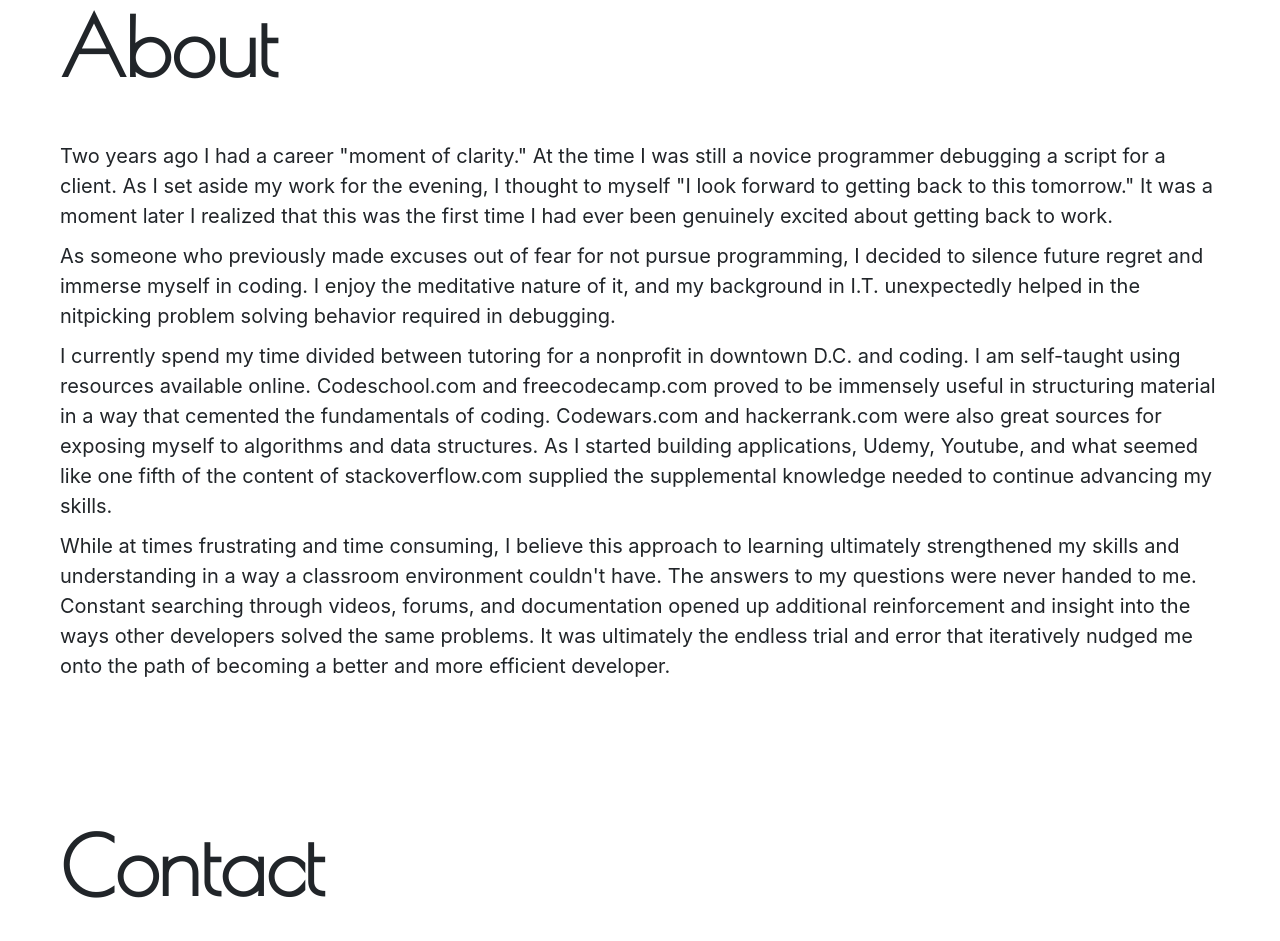
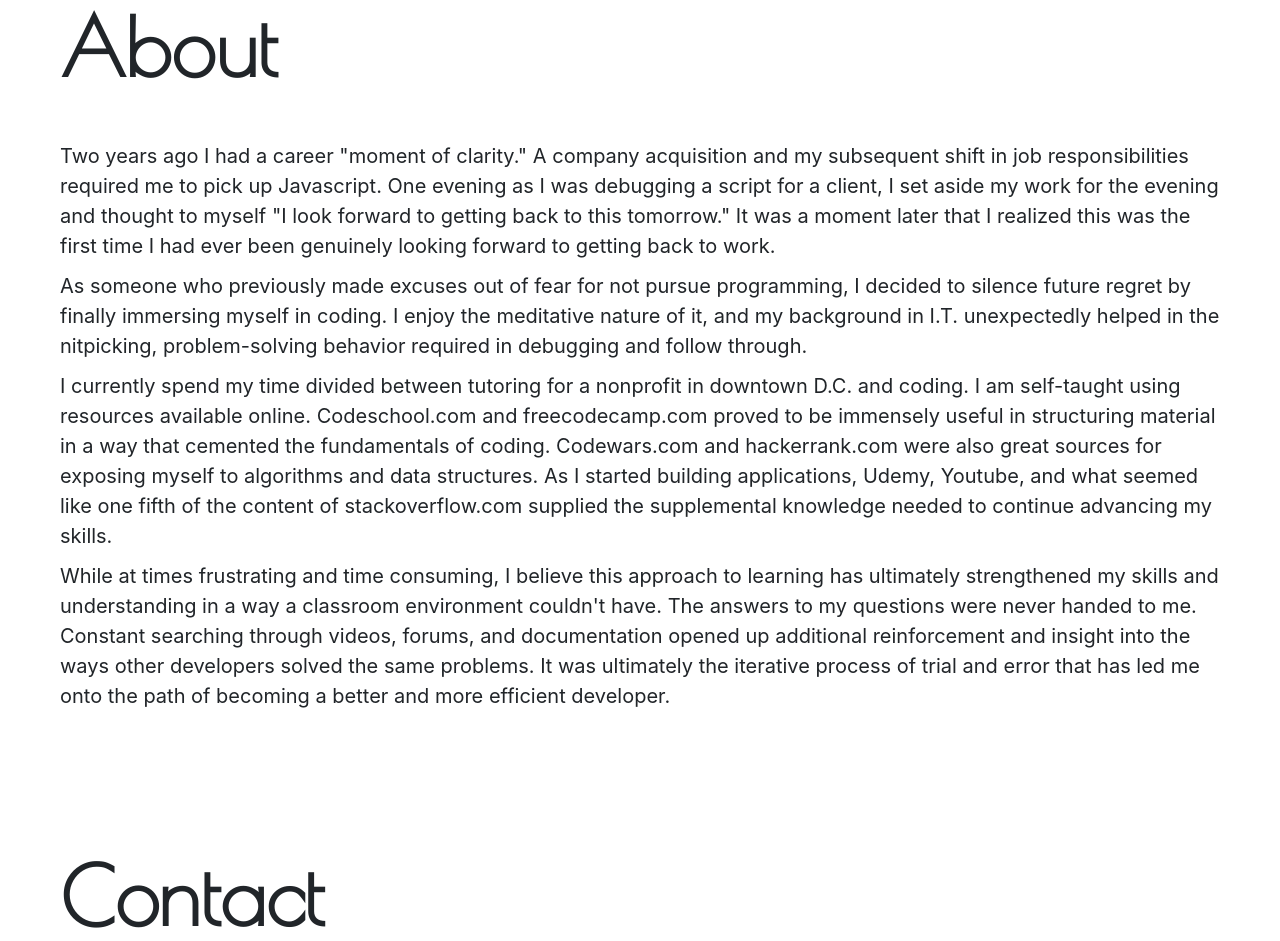
Before and after one commit to koutron/portfolio, a plain HTML site: page index.html in a window 1280 px wide. Shown: the part 4970-5911 px from the top of the page. Drawn offline with nearby package versions, Linux system fonts and the light colour scheme.

Commit message:
About changes

```diff
--- a/index.html
+++ b/index.html
@@ -288,22 +288,22 @@
 <!----------------------------------------------------------------------------------------------------------------->
 <div id="about" class="anchor-padding">
 <h1 class="section"></a>About</h1>
-<p style="margin-top: 50px">Two years ago I had a career "moment of clarity."  At the time
-  I was still a novice programmer debugging a script for a client.  As I set aside my work for the evening, I thought
-  to myself "I look forward to getting back to this tomorrow."  It was a moment later I realized that this was the first time I had
-  ever been genuinely excited about getting back to work.</p>
+<p style="margin-top: 50px">Two years ago I had a career "moment of clarity."  A company acquisition and my subsequent shift in job responsibilities
+  required me to pick up Javascript.  One evening as I was debugging a script for a client, I set aside my work for the evening and thought
+  to myself "I look forward to getting back to this tomorrow."  It was a moment later that I realized this was the first time I had ever been genuinely looking
+  forward to getting back to work.</p>
 
-<p>As someone who previously made excuses out of fear for not pursue programming, I decided to silence future regret and immerse
-  myself in coding.  I enjoy the meditative nature of it, and my background in I.T. unexpectedly helped in the nitpicking problem solving
- behavior required in debugging.</p>
+<p>As someone who previously made excuses out of fear for not pursue programming, I decided to silence future regret by finally immersing myself in coding.
+  I enjoy the meditative nature of it, and my background in I.T. unexpectedly helped in the nitpicking, problem-solving
+ behavior required in debugging and follow through.</p>
 
 <p>I currently spend my time divided between tutoring for a nonprofit in downtown D.C. and coding.  I am self-taught using resources available online.
   Codeschool.com and freecodecamp.com proved to be immensely useful in structuring material in a way that cemented the fundamentals of coding.
   Codewars.com and hackerrank.com were also great sources for exposing myself to algorithms and data structures.  As I started building applications, Udemy, Youtube, and what seemed like one fifth of the content of stackoverflow.com
   supplied the supplemental knowledge needed to continue advancing my skills.</p>
-  <p>While at times frustrating and time consuming, I believe this approach to learning ultimately strengthened my skills and understanding in a way a classroom environment couldn't have.
+  <p>While at times frustrating and time consuming, I believe this approach to learning has ultimately strengthened my skills and understanding in a way a classroom environment couldn't have.
     The answers to my questions were never handed to me.  Constant searching through videos, forums, and documentation opened up additional reinforcement and insight into the ways
-    other developers solved the same problems.  It was ultimately the endless trial and error that iteratively nudged me onto the path of becoming a better and more efficient developer.</p>
+    other developers solved the same problems.  It was ultimately the iterative process of trial and error that has led me onto the path of becoming a better and more efficient developer.</p>
 
 </div>
 
```
